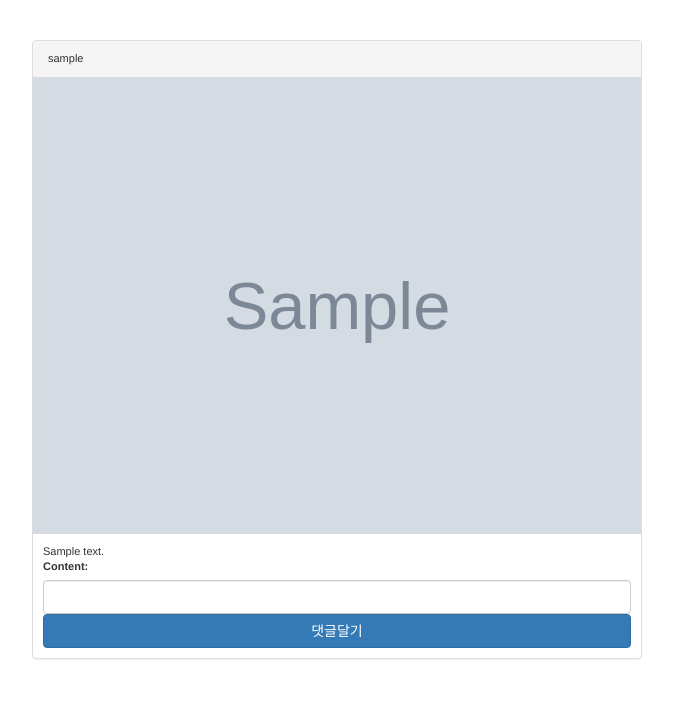
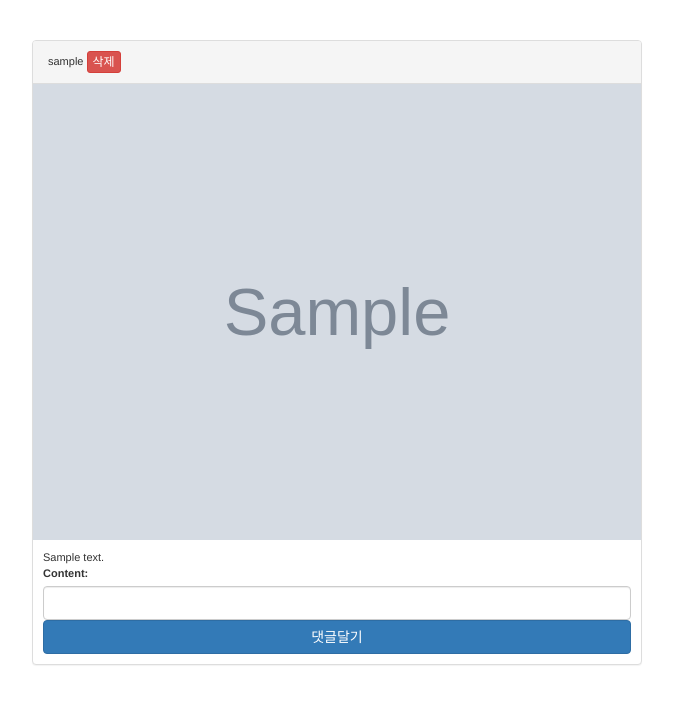
Before and after one commit to Fastcampus-WPS-6th/Instagram, a Django app: page /post/ in a window 1280 px wide. Shown: the part 52-756 px from the top of the page, without its empty margins (303-976 px from the left). Run offline with Django 3.2, Linux system fonts and the light colour scheme; tables that the repository leaves empty hold one stand-in row (values such as "Sample post"); grey boxes marked "Sample" are stand-in pictures; parts of the project's set-up code (start-up, migrations or seed data) failed here and were passed over; some libraries are stand-ins or nearby versions.

Commit message:
삭제버튼 구현

```diff
--- a/instagram/post/urls.py
+++ b/instagram/post/urls.py
@@ -7,4 +7,5 @@ urlpatterns = [
     url(r'^create/$', views.post_create, name='post_create'),
     url(r'^(?P<post_pk>\d+)/$', views.post_detail, name='post_detail'),
     url(r'^(?P<post_pk>\d+)/comment/create/$', views.comment_create, name='comment_create'),
+    url(r'^(?P<post_pk>\d+)/delete/$', views.post_delete, name='post_delete'),
 ]
--- a/instagram/post/views.py
+++ b/instagram/post/views.py
@@ -1,6 +1,7 @@
 """
 post_list뷰를 'post/' URL에 할당
 """
+from django.core.exceptions import PermissionDenied
 from django.shortcuts import render, get_object_or_404, redirect
 
 from .forms import PostForm, CommentForm
@@ -87,6 +88,18 @@ def post_create(request):
     return render(request, 'post/post_create.html', context)
 
 
+def post_delete(request, post_pk):
+    if request.method == 'POST':
+        # post_pk에 해당하는 Post가 있는지 검사
+        post = get_object_or_404(Post, pk=post_pk)
+        # request.user가 Post의 author인지 검사
+        if post.author == request.user:
+            post.delete()
+            return redirect('post:post_list')
+        else:
+            raise PermissionDenied
+
+
 def comment_create(request, post_pk):
     """
     로그인한 유저만 요청 가능하도록 함
--- a/instagram/static/css/post.css
+++ b/instagram/static/css/post.css
@@ -10,6 +10,9 @@ ul, ol {
 img.img-post {
     width: 100%;
 }
+.post .panel-heading form {
+    display: inline-block;
+}
 .post .panel-body {
     padding: 0;
     margin: 0;
--- a/instagram/templates/include/post.html
+++ b/instagram/templates/include/post.html
@@ -1,6 +1,10 @@
 <div id="post-{{ post.pk }}" class="panel panel-default post">
 	<div class="panel-heading">
 		<span>{{ post.author.username }}</span>
+		<form action="{% url 'post:post_delete' post_pk=post.pk %}" method="post">
+			{% csrf_token %}
+			<button class="btn btn-danger btn-xs">삭제</button>
+		</form>
 	</div>
 	<div class="panel-body">
 		<a href="{% url 'post:post_detail' post_pk=post.pk %}">
```
